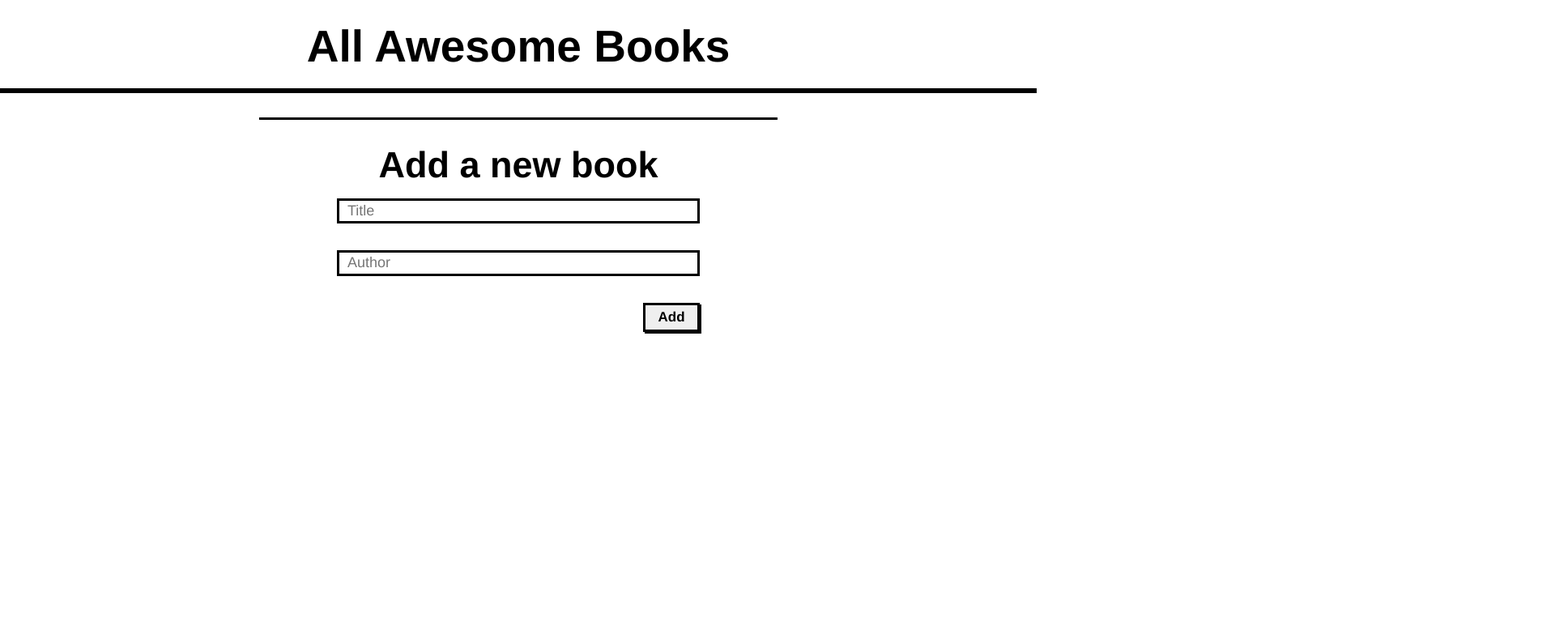
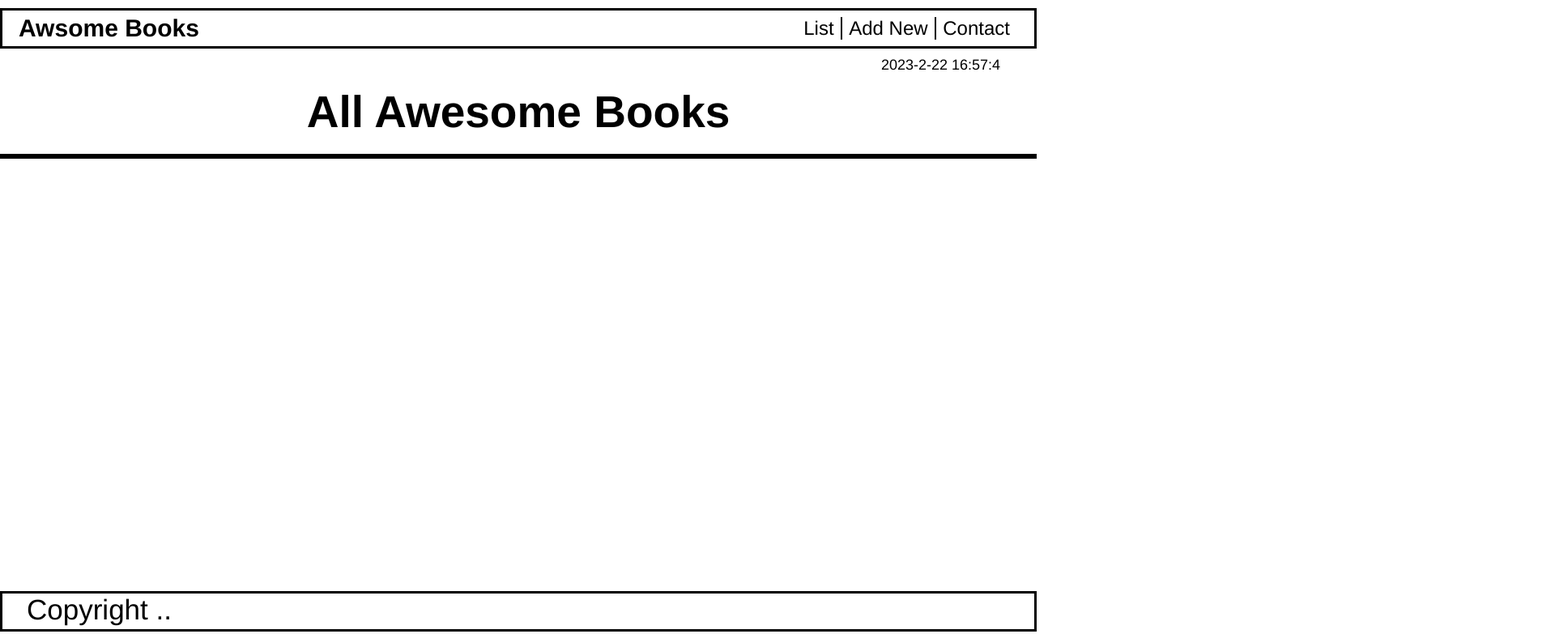
Before and after one commit to ahmed025566/Awesome-Books, a website: page index.html in a window 1280 px wide. Shown: the top 783 px of the page at 81% size, 1920 px wide, since content can reach past the window. Drawn offline with Linux system fonts and the light colour scheme.

Commit message:
Add single page future

```diff
--- a/index.css
+++ b/index.css
@@ -3,6 +3,56 @@
   padding: 0;
   box-sizing: border-box;
   font-family: 'Franklin Gothic Medium', 'Arial Narrow', Arial, sans-serif;
+}
+
+header {
+  margin-top: 10px;
+  width: 100%;
+  height: 50px;
+  border: 3px solid black;
+  display: flex;
+  justify-content: space-between;
+}
+
+.logo {
+  font-size: 30px;
+  font-weight: 600;
+  margin: auto 0 auto 20px;
+}
+
+nav {
+  width: 20%;
+  margin-right: 30px;
+}
+
+.navigation {
+  height: 100%;
+  width: 100%;
+  list-style: none;
+  display: flex;
+  justify-content: space-between;
+  align-items: center;
+}
+
+.navigation li {
+  display: inline-block;
+  font-size: 24px;
+}
+
+li:active {
+  color: skyblue;
+  cursor: pointer;
+}
+
+li:hover {
+  cursor: pointer;
+  color: skyblue;
+}
+
+.sep {
+  width: 2.5px;
+  height: 65%;
+  background-color: black;
 }
 
 h1 {
@@ -56,7 +106,7 @@ h2 {
 .form {
   width: 35%;
   height: 180px;
-  margin: auto;
+  margin: 50px auto;
   display: flex;
   flex-direction: column;
   align-items: end;
@@ -85,3 +135,45 @@ h2 {
 .gray {
   background-color: #ddd;
 }
+
+.display-none {
+  display: none;
+}
+
+#displayDateTime {
+  position: relative;
+  left: 85%;
+  font-size: 18px;
+  top: 10px;
+}
+
+.Contact-section h4 {
+  margin: 30px auto;
+  width: 60%;
+  font-size: 25px;
+  line-height: 35px;
+}
+
+.Contact-Information {
+  margin: auto;
+  width: 60%;
+  line-height: 30px;
+}
+
+.Contact-Information li {
+  margin-left: 20px;
+}
+
+footer {
+  width: 100%;
+  height: 50px;
+  border: 3px solid black;
+  position: absolute;
+  bottom: 2.5%;
+}
+
+.Copyright {
+  font-size: 35px;
+  font-weight: 500;
+  margin-left: 30px;
+}
--- a/index.html
+++ b/index.html
@@ -8,16 +8,43 @@
     <link rel="stylesheet" href="index.css">
 </head>
 <body>
-    <h1>All Awesome Books</h1>
+    <header>
+      <span class="logo">Awsome Books</span>
+      <nav>
+        <ul class="navigation">
+            <li id="list">List</li>
+            <div class="sep"></div>
+            <li id="add-book">Add New</li>
+            <div class="sep"></div>
+            <li id="contact">Contact</li>
+        </ul>
+      </nav>
+    </header>
+    <p id="displayDateTime"></p>
+    <h1 id="intro">All Awesome Books</h1>
     <div class="books">
     </div>
-    <div class="sprator"></div>
-    <h2>Add a new book</h2>
-    <div class="form">
+    <section class="add-section">
+
+     <div class="form">
         <input type="text" class="title" placeholder="Title" style="margin-top: 15px;"><br>
         <input type="text" class="author" placeholder="Author" style="margin-top: 15px;"><br>
         <input type="submit" value="Add" class="add" style="margin-top: 15px;">
-    </div>
+     </div>
+    </section>
+    <section class="Contact-section" id="content-section">
+        <h4>Do have any questions or you just want to say "Hello"?<br>
+            You can reach out to us!
+        </h4>
+        <ul class="Contact-Information">
+            <li>Our e-mail: mail@mail.com</li>
+            <li>Our phone number is: 004358653442</li>
+            <li>Our adress: Streatname 22, 845302 City, Country</li>
+        </ul>
+    </section>
+    <footer>
+        <p class="Copyright">Copyright ..</p>
+    </footer>
     <script src="index.js"></script>
 </body>
 </html>
--- a/index.js
+++ b/index.js
@@ -80,3 +80,61 @@ class BookManager {
 }
 const bookManager = new BookManager();
 bookManager.addElementsToPage();
+
+function displayDate() {
+  const today = new Date();
+  const date = `${today.getFullYear()}-${today.getMonth() + 1}-${today.getDate()}`;
+  const time = `${today.getHours()}:${today.getMinutes()}:${today.getSeconds()}`;
+  const dateTime = `${date} ${time}`;
+
+  document.getElementById('displayDateTime').innerHTML = dateTime;
+}
+
+const list = document.getElementById('list');
+const addNew = document.getElementById('add-book');
+const contact = document.getElementById('contact');
+
+list.onclick = function () {
+  const addNew = document.querySelector('.add-section');
+  addNew.classList.add('display-none');
+  const contact = document.querySelector('.Contact-section');
+  contact.classList.add('display-none');
+  const list = document.querySelector('.books');
+  list.classList.remove('display-none');
+  const intro = document.getElementById('intro');
+  intro.innerHTML = 'All Awesome Books';
+  displayDate();
+};
+addNew.onclick = function () {
+  const list = document.querySelector('.books');
+  list.classList.add('display-none');
+  const contact = document.querySelector('.Contact-section');
+  contact.classList.add('display-none');
+  const addNew = document.querySelector('.add-section');
+  addNew.classList.remove('display-none');
+  const intro = document.getElementById('intro');
+  intro.innerHTML = 'Add a new book';
+  displayDate();
+};
+contact.onclick = function () {
+  const list = document.querySelector('.books');
+  list.classList.add('display-none');
+  const contact = document.querySelector('.Contact-section');
+  contact.classList.remove('display-none');
+  const addNew = document.querySelector('.add-section');
+  addNew.classList.add('display-none');
+  const intro = document.getElementById('intro');
+  intro.innerHTML = 'Conatct Information';
+  displayDate();
+};
+window.onload = function () {
+  const addNew = document.querySelector('.add-section');
+  addNew.classList.add('display-none');
+  const contact = document.querySelector('.Contact-section');
+  contact.classList.add('display-none');
+  const list = document.querySelector('.books');
+  list.classList.remove('display-none');
+  const intro = document.getElementById('intro');
+  intro.innerHTML = 'All Awesome Books';
+  displayDate();
+};
```
Also changed, not shown: README.md.
